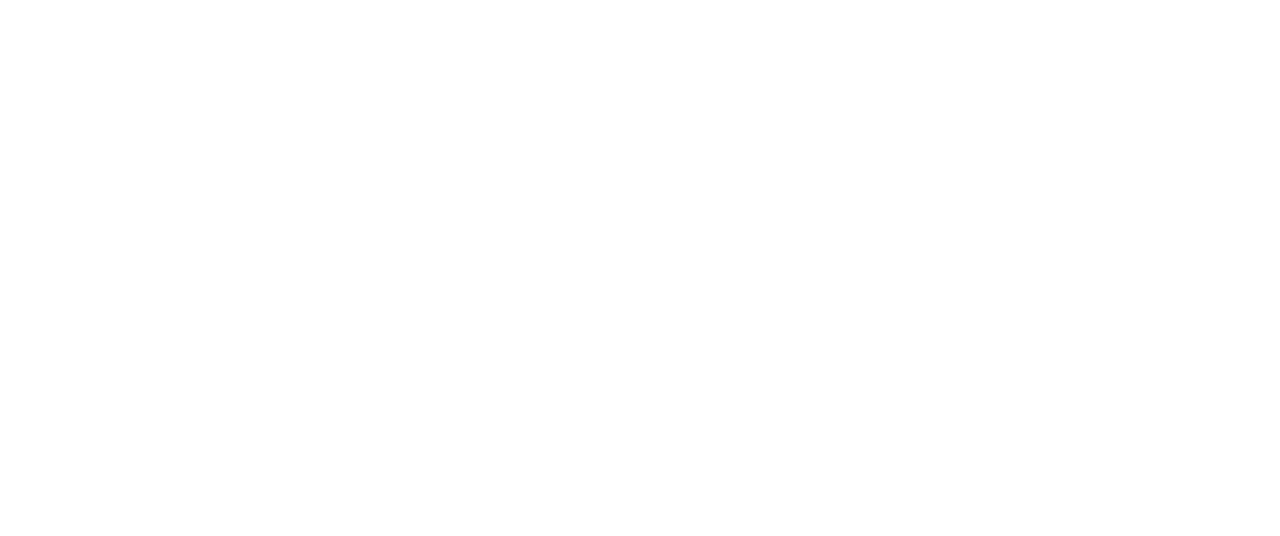
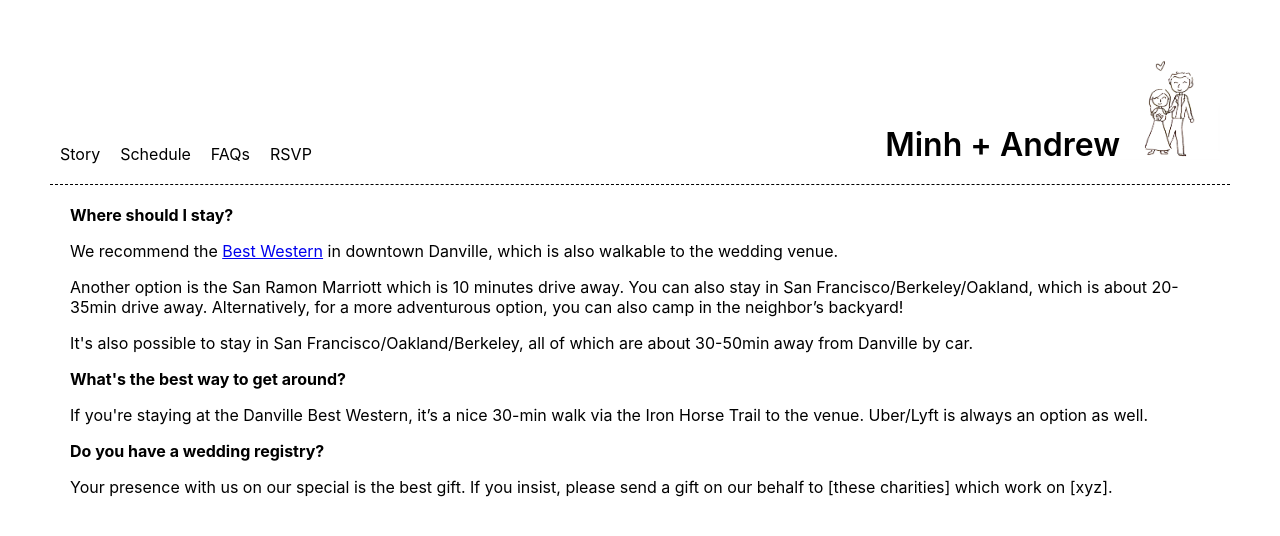
Before and after one commit to anotherminh/minhdrew, a React (Create React App) app: page /faqs in a window 1280 px wide. Before the commit this address had no page. Shown: the top 536 px of the page. Built offline with nearby package versions, Linux system fonts and the light colour scheme.

Commit message:
Routing works, adds some content

```diff
--- a/src/App.css
+++ b/src/App.css
@@ -5,9 +5,9 @@
 .navigation-container {
   display: flex;
   flex-direction: row;
-  align-items: center;
+  align-items: flex-end;
   justify-content: space-between;
-  margin: 50px;
+  margin: 50px 50px 10px 50px;
 }
 
 /* Style the logo */
@@ -17,8 +17,13 @@
   text-align: center;
   color: black;
   display: flex;
-  align-items: center;
+  align-items: flex-end;
   padding: 10px;
+}
+
+.title {
+  font-size: xx-large;
+  font-weight: 600;
 }
 
 /* Style the navigation bar */
@@ -37,6 +42,11 @@
   text-decoration: none;
 }
 
+.clickable-title-logo {
+  color: black;
+  text-decoration: none;
+}
+
 /* Change the links on hover */
 .nav a:hover {
   text-decoration: underline;
@@ -48,9 +58,10 @@
 
 /* Style the content container */
 .page-content {
-  margin: 50px;
+  margin: 0px 50px;
   padding: 20px;
   box-sizing: border-box;
+  border-top: 1px dashed black;
 }
 
 @media (max-width: 600px) {
--- a/src/App.js
+++ b/src/App.js
@@ -1,12 +1,16 @@
 import "./App.css";
-import { OurStory } from "./components";
+import { FAQs, Home, OurStory, RSVP, Schedule } from "./components";
 import { Routes, Route, BrowserRouter as Router } from "react-router-dom";
 
 function App() {
   return (
     <Router>
       <Routes>
-        <Route path="/" element={<OurStory />} />
+        <Route path="/" element={<Home />} />
+        <Route path="/story" element={<OurStory />} />
+        <Route path="/schedule" element={<Schedule />} />
+        <Route path="/faqs" element={<FAQs />} />
+        <Route path="/rsvp" element={<RSVP />} />
       </Routes>
     </Router>
   );
--- /dev/null
+++ b/src/components/FAQs.js
@@ -0,0 +1,45 @@
+import React from "react";
+import { Page } from "./Page";
+
+export const FAQs = () => {
+  return (
+    <Page>
+      <>
+        <div>
+          <b>Where should I stay?</b>
+          <p>
+            We recommend the{" "}
+            <a href="https://www.danvillesycamoreinn.com/en">Best Western</a> in
+            downtown Danville, which is also walkable to the wedding venue.
+          </p>
+          <p>
+            Another option is the San Ramon Marriott which is 10 minutes drive
+            away. You can also stay in San Francisco/Berkeley/Oakland, which is
+            about 20-35min drive away. Alternatively, for a more adventurous
+            option, you can also camp in the neighbor’s backyard!
+          </p>
+          <p>
+            It's also possible to stay in San Francisco/Oakland/Berkeley, all of
+            which are about 30-50min away from Danville by car.
+          </p>
+        </div>
+        <div>
+          <b>What's the best way to get around?</b>
+          <p>
+            If you're staying at the Danville Best Western, it’s a nice 30-min
+            walk via the Iron Horse Trail to the venue. Uber/Lyft is always an
+            option as well.
+          </p>
+        </div>
+        <div>
+          <b>Do you have a wedding registry?</b>
+          <p>
+            Your presence with us on our special is the best gift. If you
+            insist, please send a gift on our behalf to [these charities] which
+            work on [xyz].
+          </p>
+        </div>
+      </>
+    </Page>
+  );
+};
--- /dev/null
+++ b/src/components/Home.js
@@ -0,0 +1,8 @@
+import React from "react";
+import { Page } from "./Page";
+
+export const Home = () => {
+  return (
+    <Page>We're getting married and we can't wait to celebrate with you.</Page>
+  );
+};
--- a/src/components/NavigationBar.js
+++ b/src/components/NavigationBar.js
@@ -5,13 +5,16 @@
   return (
     <div className="navigation-container">
       <nav className="nav">
-        <a href="#">Story</a>
-        <a href="#schedule">Schedule</a>
-        <a href="#faqs">FAQs</a>
-        <a href="#faqs">RSVP</a>
+        <a href="/story">Story</a>
+        <a href="/schedule">Schedule</a>
+        <a href="/faqs">FAQs</a>
+        <a href="/rsvp">RSVP</a>
       </nav>
       <div className="title-logo">
-        <h1>Minh + Andrew</h1>
+        <a className="clickable-title-logo" href="/">
+          <div className="title">Minh + Andrew</div>
+        </a>
+        <a href="/">
           <img
             className="logo"
             src={logo}
@@ -19,10 +22,8 @@
             width="100"
             height="100"
           />
+        </a>
       </div>
-      {/* <div className="rsvp-button-container">
-        <a href="#rsvp">RSVP</a>
-      </div> */}
     </div>
   );
 };
--- a/src/components/OurStory.js
+++ b/src/components/OurStory.js
@@ -2,5 +2,5 @@
 import { Page } from "./Page";
 
 export const OurStory = () => {
-  return <Page>Hello!</Page>;
+  return <Page>This is our story~</Page>;
 };
--- /dev/null
+++ b/src/components/RSVP.js
@@ -0,0 +1,6 @@
+import React from "react";
+import { Page } from "./Page";
+
+export const RSVP = () => {
+  return <Page>Under Construction</Page>;
+};
--- /dev/null
+++ b/src/components/Schedule.js
@@ -0,0 +1,26 @@
+import React from "react";
+import { Page } from "./Page";
+
+export const Schedule = () => {
+  return (
+    <Page>
+      <div>
+        <b>Welcome Dinner</b>
+        <ul>
+          <li>Where? TBD</li>
+          <li>When? March 30th, 2023 @ 6:30pm</li>
+          <li>Please let us know in your RSVP if you plan on attending!</li>
+        </ul>
+      </div>
+      <div>
+        <b>Wedding Celebration</b>
+        <ul>
+          <li>Where? 255 Tim Ct., Danville CA</li>
+          <li>When? April 1st, 2023</li>
+          <li>Please arrive for the ceremony by 4:00pm.</li>
+          <li>Reception & Dinner is at 6:00pm</li>
+        </ul>
+      </div>
+    </Page>
+  );
+};
--- a/src/components/index.js
+++ b/src/components/index.js
@@ -1,2 +1,6 @@
 export { NavigationBar } from "./NavigationBar";
 export { OurStory } from "./OurStory";
+export { RSVP } from "./RSVP";
+export { Schedule } from "./Schedule";
+export { FAQs } from "./FAQs";
+export { Home } from "./Home";
```
Lines whose indentation alone changed are shown as unchanged.
